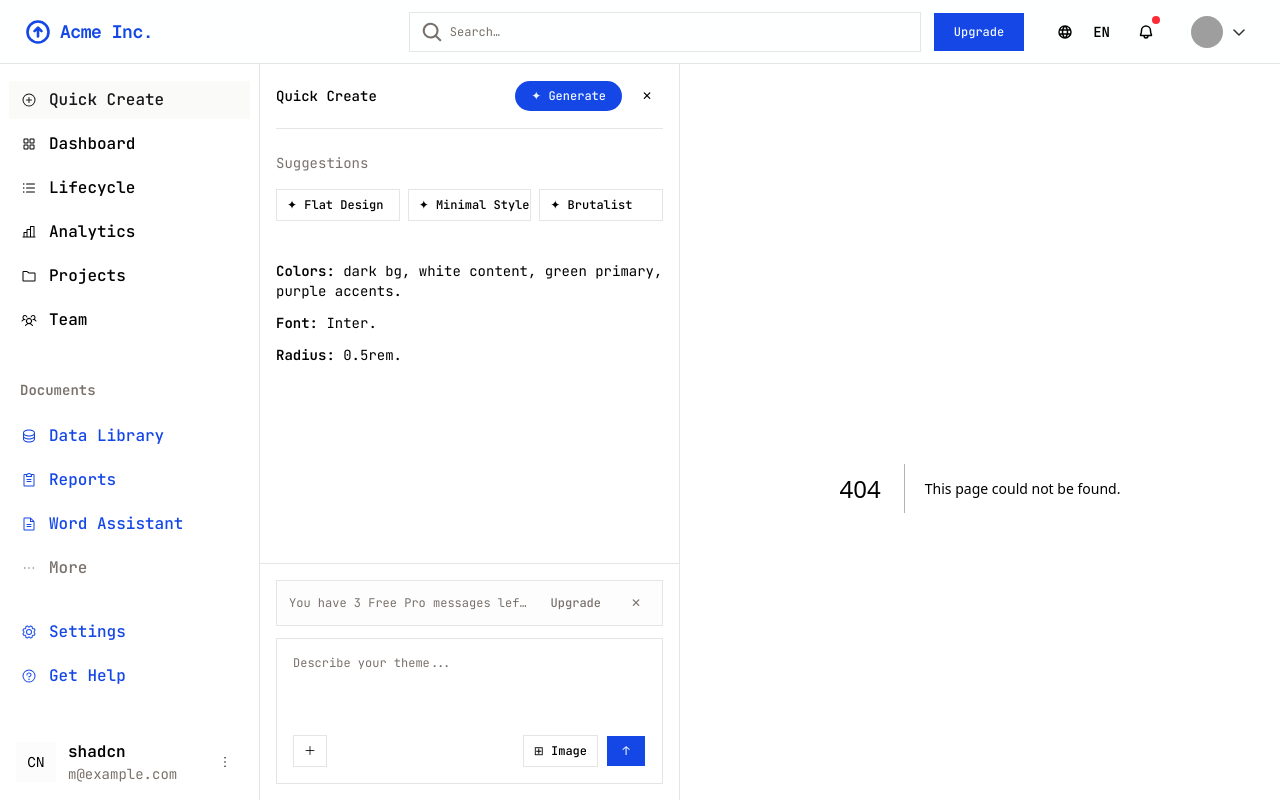
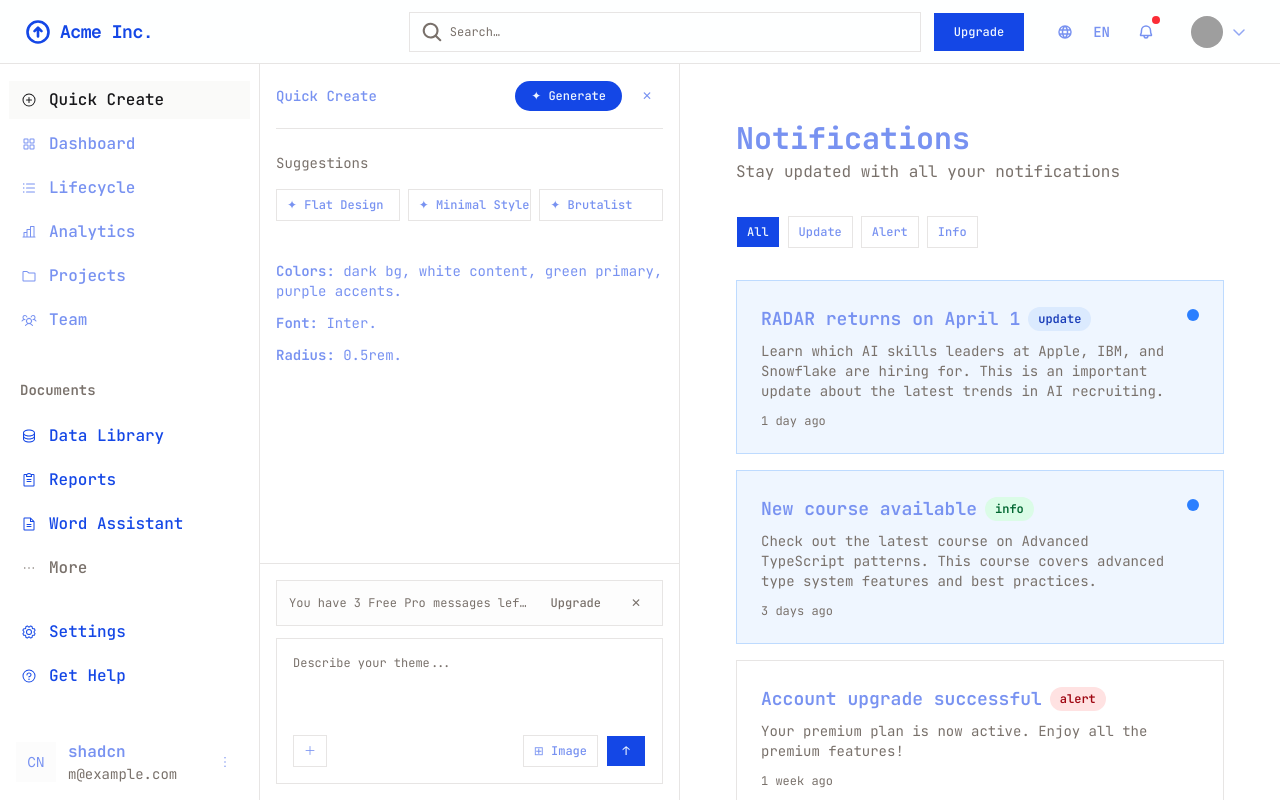
Before and after one commit to EugeneMakita/front-end, a Next.js app: page /notifications in a window 1280 px wide. Before the commit this address had no page. Built offline with nearby package versions, Linux system fonts and the light colour scheme; grey boxes are pictures that could not be loaded.

Commit message:
chore: finalize header and notifications UI
- Add notifications page and dropdown
- Finalize account dropdown and avatar
- Adjust icon sizes and badge positioning
- Minor styling tweaks

```diff
--- /dev/null
+++ b/app/notifications/page.tsx
@@ -0,0 +1,173 @@
+"use client"
+
+import * as React from "react"
+import { Button } from "@/components/ui/button"
+
+interface Notification {
+  id: string
+  title: string
+  description: string
+  timestamp: string
+  read: boolean
+  category: "update" | "alert" | "info"
+}
+
+const notifications: Notification[] = [
+  {
+    id: "1",
+    title: "RADAR returns on April 1",
+    description:
+      "Learn which AI skills leaders at Apple, IBM, and Snowflake are hiring for. This is an important update about the latest trends in AI recruiting.",
+    timestamp: "1 day ago",
+    read: false,
+    category: "update",
+  },
+  {
+    id: "2",
+    title: "New course available",
+    description:
+      "Check out the latest course on Advanced TypeScript patterns. This course covers advanced type system features and best practices.",
+    timestamp: "3 days ago",
+    read: false,
+    category: "info",
+  },
+  {
+    id: "3",
+    title: "Account upgrade successful",
+    description: "Your premium plan is now active. Enjoy all the premium features!",
+    timestamp: "1 week ago",
+    read: true,
+    category: "alert",
+  },
+  {
+    id: "4",
+    title: "Security alert",
+    description:
+      "A new login was detected from a new device. If this wasn't you, please change your password immediately.",
+    timestamp: "2 weeks ago",
+    read: true,
+    category: "alert",
+  },
+  {
+    id: "5",
+    title: "Course completion milestone",
+    description:
+      "Congratulations! You've completed 50% of the TypeScript Fundamentals course.",
+    timestamp: "3 weeks ago",
+    read: true,
+    category: "info",
+  },
+  {
+    id: "6",
+    title: "New certification available",
+    description:
+      "A new Advanced React certification is now available. Complete the course to earn this badge.",
+    timestamp: "1 month ago",
+    read: true,
+    category: "update",
+  },
+]
+
+export default function NotificationsPage() {
+  const [selectedCategory, setSelectedCategory] = React.useState<
+    "all" | "update" | "alert" | "info"
+  >("all")
+
+  const filteredNotifications =
+    selectedCategory === "all"
+      ? notifications
+      : notifications.filter((n) => n.category === selectedCategory)
+
+  const getCategoryColor = (category: string) => {
+    switch (category) {
+      case "update":
+        return "bg-blue-100 text-blue-800 dark:bg-blue-900 dark:text-blue-200"
+      case "alert":
+        return "bg-red-100 text-red-800 dark:bg-red-900 dark:text-red-200"
+      case "info":
+        return "bg-green-100 text-green-800 dark:bg-green-900 dark:text-green-200"
+      default:
+        return "bg-gray-100 text-gray-800"
+    }
+  }
+
+  return (
+    <div className="min-h-screen bg-background">
+      <div className="max-w-4xl mx-auto px-4 sm:px-6 lg:px-8 py-8">
+        {/* Header */}
+        <div className="mb-8">
+          <h1 className="text-3xl font-bold">Notifications</h1>
+          <p className="text-muted-foreground mt-1">
+            Stay updated with all your notifications
+          </p>
+        </div>
+
+        {/* Filter Tabs */}
+        <div className="flex gap-2 mb-8 flex-wrap">
+          {["all", "update", "alert", "info"].map((category) => (
+            <Button
+              key={category}
+              variant={selectedCategory === category ? "default" : "outline"}
+              className={`rounded-none capitalize ${
+                selectedCategory === category ? "" : ""
+              }`}
+              onClick={() =>
+                setSelectedCategory(
+                  category as "all" | "update" | "alert" | "info"
+                )
+              }
+            >
+              {category}
+            </Button>
+          ))}
+        </div>
+
+        {/* Notifications List */}
+        <div className="space-y-4">
+          {filteredNotifications.length > 0 ? (
+            filteredNotifications.map((notification) => (
+              <div
+                key={notification.id}
+                className={`p-6 rounded-lg border transition-all hover:shadow-md cursor-pointer ${
+                  !notification.read
+                    ? "bg-blue-50 dark:bg-blue-950 border-blue-200 dark:border-blue-800"
+                    : "bg-card hover:bg-accent border-border"
+                }`}
+              >
+                <div className="flex items-start justify-between gap-4">
+                  <div className="flex-1 min-w-0">
+                    <div className="flex items-center gap-2 mb-2">
+                      <h3 className="text-lg font-semibold truncate">
+                        {notification.title}
+                      </h3>
+                      <span
+                        className={`text-xs font-semibold px-2.5 py-1 rounded-full whitespace-nowrap ${getCategoryColor(
+                          notification.category
+                        )}`}
+                      >
+                        {notification.category}
+                      </span>
+                    </div>
+                    <p className="text-sm text-muted-foreground mb-3">
+                      {notification.description}
+                    </p>
+                    <p className="text-xs text-muted-foreground">
+                      {notification.timestamp}
+                    </p>
+                  </div>
+                  {!notification.read && (
+                    <div className="h-3 w-3 rounded-full bg-blue-500 flex-shrink-0 mt-1"></div>
+                  )}
+                </div>
+              </div>
+            ))
+          ) : (
+            <div className="text-center py-12">
+              <p className="text-muted-foreground">No notifications found</p>
+            </div>
+          )}
+        </div>
+      </div>
+    </div>
+  )
+}
--- a/components/app-shell.tsx
+++ b/components/app-shell.tsx
@@ -1,6 +1,7 @@
 "use client"
 
 import * as React from "react"
+import Link from "next/link"
 import { Input } from "@/components/ui/input"
 import { Button } from "@/components/ui/button"
 import {
@@ -146,13 +147,14 @@ function TopBar() {
 
                 {/* View All Button */}
                 <div className="border-t p-3">
+                  <Link href="/notifications">
                     <Button
                       variant="outline"
                       className="w-full rounded-none font-semibold"
-                    onClick={() => setIsNotificationsOpen(false)}
                     >
                       View All Notifications
                     </Button>
+                  </Link>
                 </div>
               </DropdownMenuContent>
             </DropdownMenu>
@@ -195,12 +197,10 @@ function TopBar() {
                   <BookmarkSimple size={18} weight="bold" />
                   <span>My Library</span>
                 </DropdownMenuItem>
-                <DropdownMenuSeparator />
                 <DropdownMenuItem className="text-primary">
                   <Rocket size={18} weight="bold" />
                   <span>Upgrade</span>
                 </DropdownMenuItem>
-                <DropdownMenuSeparator />
                 <DropdownMenuItem variant="destructive">
                   <SignOut size={18} weight="bold" />
                   <span>Log Out</span>
```
Lines whose indentation alone changed are shown as unchanged.
